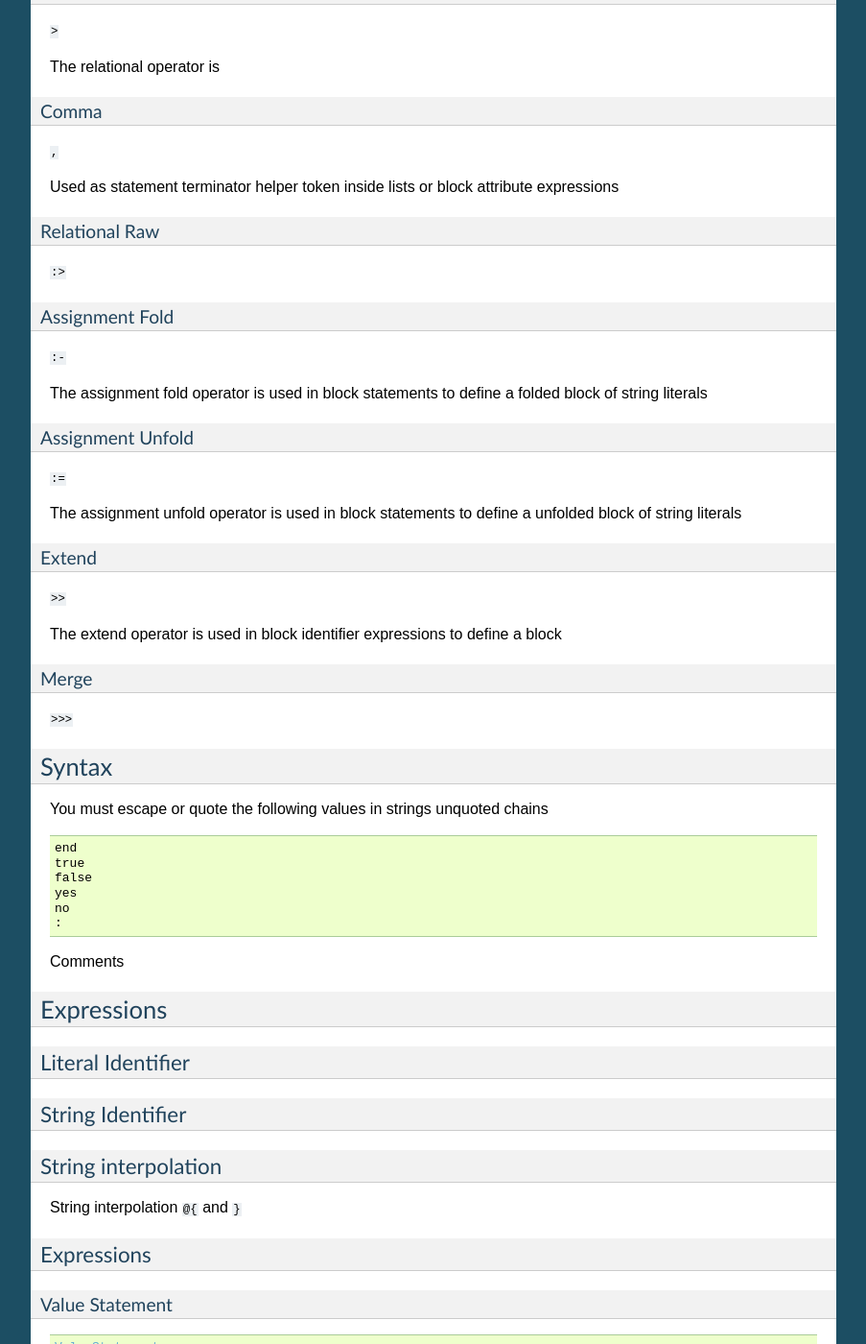
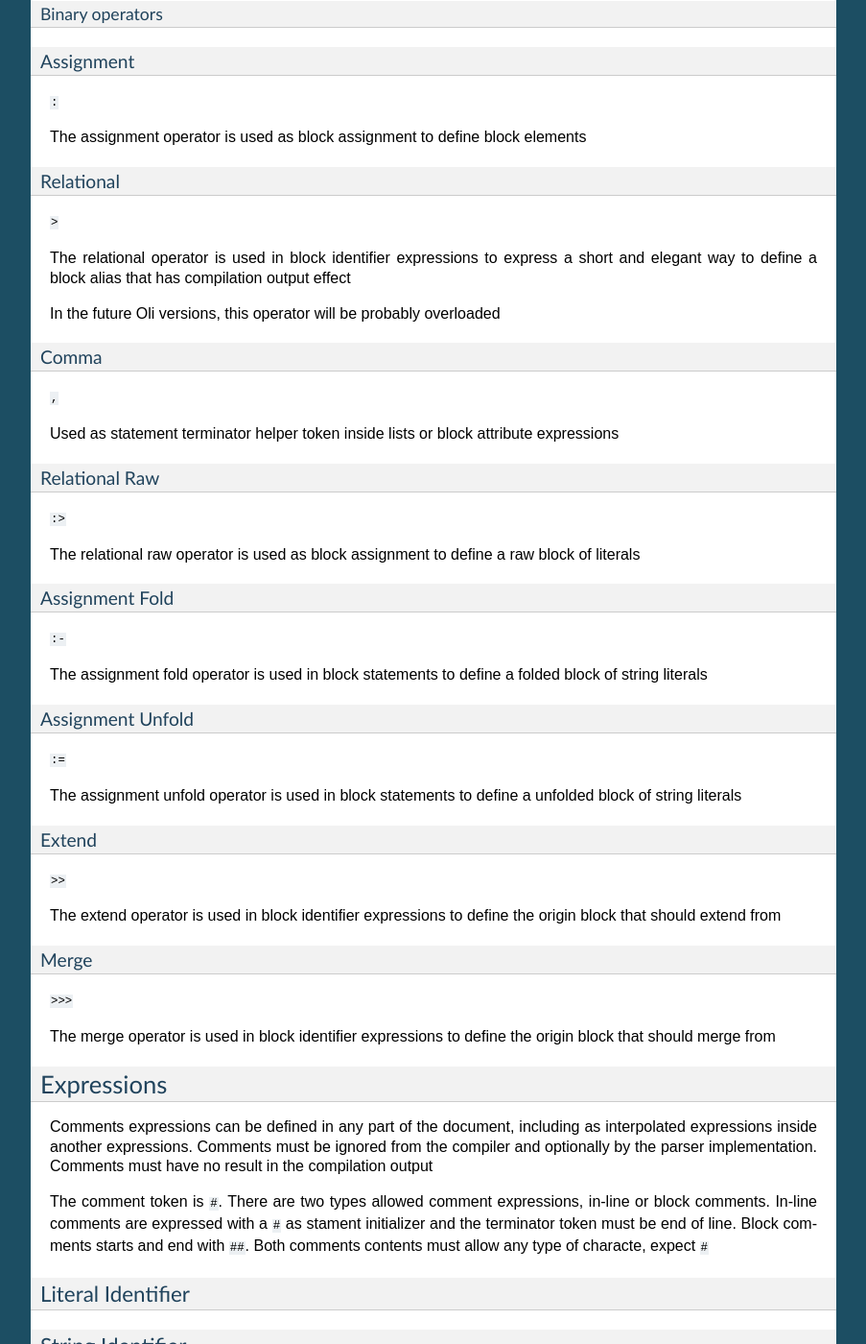
Before and after one commit to oli-lang/oli, a Sphinx documentation site: the page built from docs/source/specification.rst, in a window 1280 px wide and 1400 px high, scrolled down 5646 px. Shown: the whole window at 96% size, without its empty margins (198-1101 px from the left). Built offline with Sphinx 7.4.7, drawn with Linux system fonts in a browser that asks for light colours; formulas are drawn with MathJax 3; some of the changed text lies outside the part shown.

Commit message:
feat: operators documentation

```diff
--- a/docs/source/specification.rst
+++ b/docs/source/specification.rst
@@ -82,7 +82,7 @@ it to the Oli compiler
 Mutability
 ^^^^^^^^^^
 
-Data mutability must not be implemented by norm except in ``blocks`` and ``lists`` data types
+Data mutability must not be implemented by norm except in ``blocks`` and ``lists` data types
 
 For example, you could create a reference that points to a number,
 then it can be overwriten with another number,
@@ -318,7 +318,7 @@ Reference
 Reference operator is used to consum references in the document.
 It must be a part of a string literal that defines the reference identifier
 
-Logical not
+Logical Not
 '''''''''''
 
 ``!``
@@ -351,6 +351,15 @@ It is also used in conjunction with the assignment operator to define raw folded
 
 In the future Oli versions, this operator will be probably overloaded
 
+Assignment Not
+''''''''''''''
+
+``!:``
+
+The relational not operator is used in conjunction with the assignment operator to define empty blocks
+
+The use of this operator is under discussion.
+
 Binary operators
 ~~~~~~~~~~~~~~~~
 
@@ -359,12 +368,17 @@ Assignment
 
 ``:``
 
+The assignment operator is used as block assignment to define block elements
+
 Relational
 ''''''''''
 
 ``>``
 
-The relational operator is
+The relational operator is used in block identifier expressions to express a short and elegant
+way to define a block alias that has compilation output effect
+
+In the future Oli versions, this operator will be probably overloaded
 
 Comma
 '''''
@@ -377,6 +391,8 @@ Relational Raw
 '''''''''''''
 
 ``:>``
+
+The relational raw operator is used as block assignment to define a raw block of literals
 
 Assignment Fold
 '''''''''''''''
@@ -397,51 +413,33 @@ Extend
 
 ``>>``
 
-The extend operator is used in block identifier expressions to define a block
+The extend operator is used in block identifier expressions to define the origin block
+that should extend from
 
 Merge
 '''''
 
 ``>>>``
 
+The merge operator is used in block identifier expressions to define the origin block that
+should merge from
 
-Syntax
-------
-
-Reserved Keywords
-~~~~~~~~~~~~~~~~~
-
-You must escape or quote the following values in strings unquoted chains
-
-::
-
-    end
-    true
-    false
-    yes
-    no
-    :
-
-
-Lexic
-~~~~~
-
-Whites Space
-~~~~~~~~~~~~
-
-Line Terminators
-~~~~~~~~~~~~~~~~
-
-::
-
+Expressions
+-----------
 
 Comments
 ~~~~~~~~
 
-Comments
+Comments expressions can be defined in any part of the document, including
+as interpolated expressions inside another expressions.
+Comments must be ignored from the compiler and optionally by the parser implementation.
+Comments must have no result in the compilation output
 
-Expressions
------------
+The comment token is ``#``. There are two types allowed comment expressions, in-line or block comments.
+In-line comments are expressed with a ``#`` as stament initializer and the terminator token must be end of line.
+Block comments starts and end with ``##``.
+Both comments contents must allow any type of characte, expect ``#``
+
 
 Identifiers
 ~~~~~~~~~~~
@@ -484,8 +482,27 @@ ListStatement
 MetaIdentifier
 ''''''''''''''
 
+Grammar
+-------
+
+Reserved Keywords
+^^^^^^^^^^^^^^^^^
+
+The following keywords cannot be used as identifiers
+
+:: code-block:: ruby
+
+    end
+    nil
+    true
+    false
+    yes
+    no
+    :
+
+
 Grammar Ambiguities
--------------------
+^^^^^^^^^^^^^^^^^^^
 
 This section is still a work in progress
 
```
Also changed, not shown: docs/source/index.rst (+3 -5 lines).
